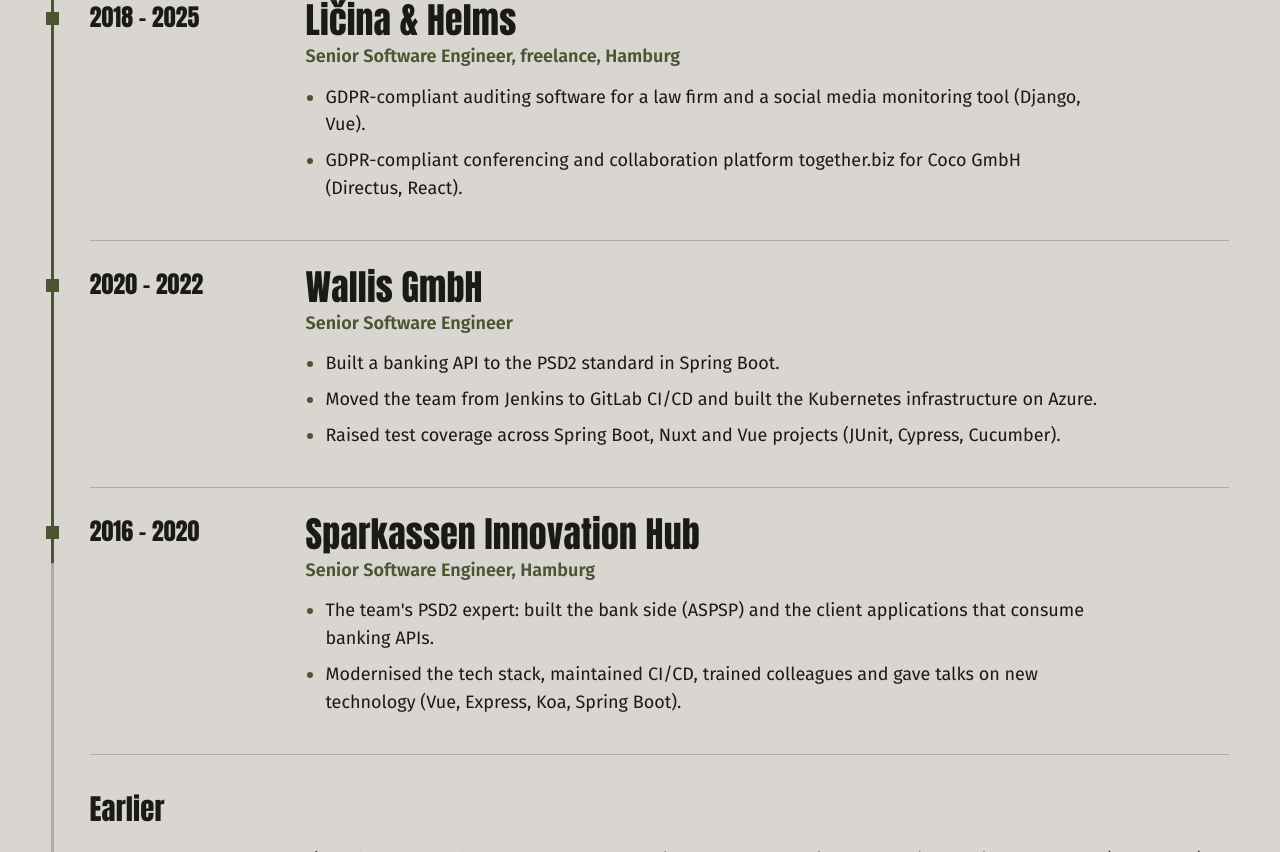
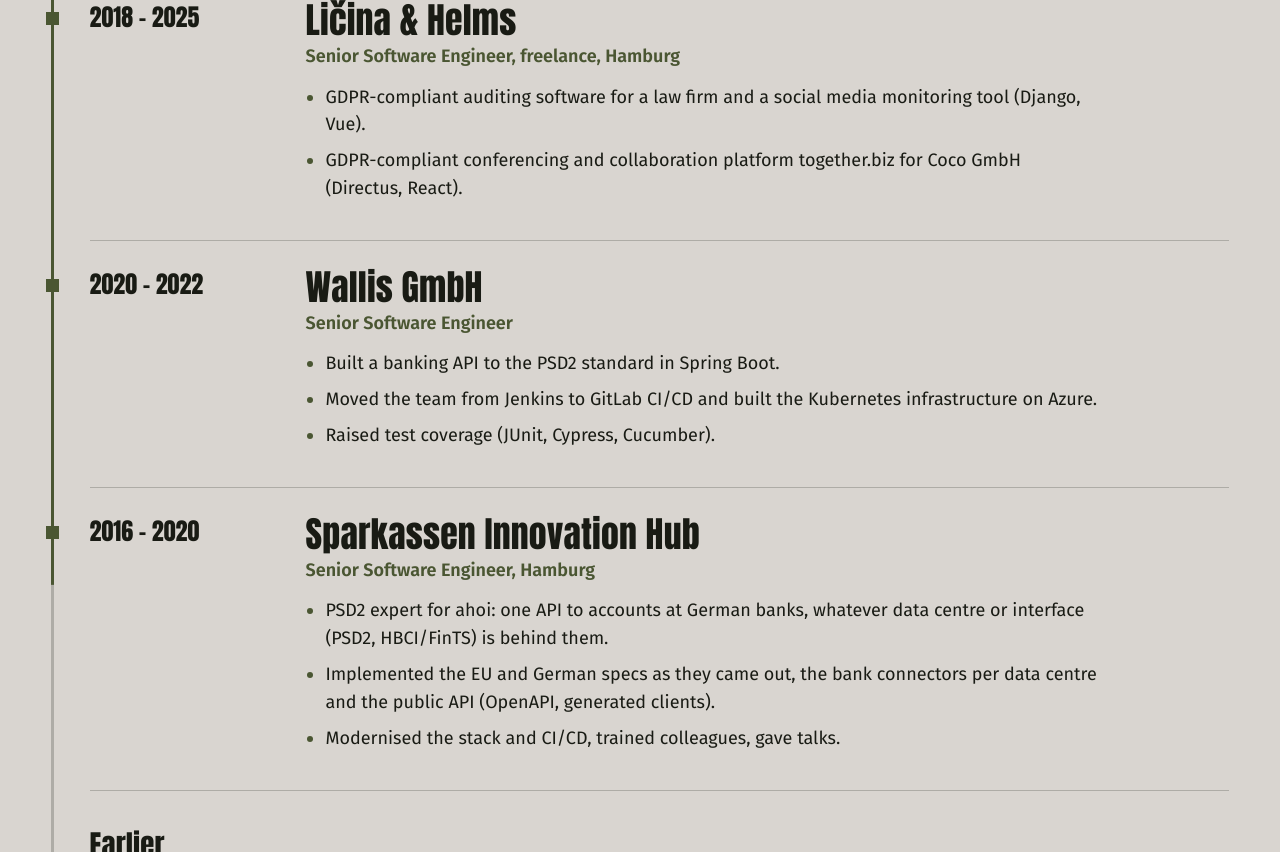
Before and after one commit to Senci/senad-licina, a website: page site/index.html in a window 1280 px wide. Shown: the part 4985-5837 px from the top of the page. Drawn offline with Linux system fonts and the light colour scheme.

Commit message:
CV: Sparkassen Innovation Hub describes ahoi as it was (spec tooling, bank connectors, public API), page 2 trimmed to fit

```diff
--- a/site/content.js
+++ b/site/content.js
@@ -234,7 +234,7 @@ window.CONTENT = {
           points: [
             "Built a banking API to the PSD2 standard in Spring Boot.",
             "Moved the team from Jenkins to GitLab CI/CD and built the Kubernetes infrastructure on Azure.",
-            "Raised test coverage across Spring Boot, Nuxt and Vue projects (JUnit, Cypress, Cucumber).",
+            "Raised test coverage (JUnit, Cypress, Cucumber).",
           ],
         },
         {
@@ -243,8 +243,9 @@ window.CONTENT = {
           place: "Hamburg",
           role: "Senior Software Engineer",
           points: [
-            "The team's PSD2 expert: built the bank side (ASPSP) and the client applications that consume banking APIs.",
-            "Modernised the tech stack, maintained CI/CD, trained colleagues and gave talks on new technology (Vue, Express, Koa, Spring Boot).",
+            "PSD2 expert for ahoi: one API to accounts at German banks, whatever data centre or interface (PSD2, HBCI/FinTS) is behind them.",
+            "Implemented the EU and German specs as they came out, the bank connectors per data centre and the public API (OpenAPI, generated clients).",
+            "Modernised the stack and CI/CD, trained colleagues, gave talks.",
           ],
         },
       ],
@@ -536,7 +537,7 @@ window.CONTENT = {
           points: [
             "Banking-API nach PSD2-Standard in Spring Boot entwickelt.",
             "Das Team von Jenkins auf GitLab CI/CD umgestellt und die Kubernetes-Infrastruktur auf Azure aufgebaut.",
-            "Testabdeckung in Spring-Boot-, Nuxt- und Vue-Projekten erhöht (JUnit, Cypress, Cucumber).",
+            "Testabdeckung erhöht (JUnit, Cypress, Cucumber).",
           ],
         },
         {
@@ -545,8 +546,9 @@ window.CONTENT = {
           place: "Hamburg",
           role: "Senior Software Engineer",
           points: [
-            "PSD2-Experte im Team: die Bankseite (ASPSP) und die Client-Anwendungen gebaut, die Banking-APIs nutzen.",
-            "Tech-Stack modernisiert, CI/CD betreut, Kollegen geschult und Vorträge über neue Technologien gehalten (Vue, Express, Koa, Spring Boot).",
+            "PSD2-Experte für ahoi: eine API für Konten bei deutschen Banken, unabhängig von Rechenzentrum und Schnittstelle (PSD2, HBCI/FinTS).",
+            "EU- und deutsche Spezifikationen bei Erscheinen umgesetzt, dazu die Bankanbindung je Rechenzentrum und die öffentliche API (OpenAPI, generierte Clients).",
+            "Stack und CI/CD modernisiert, Kollegen geschult, Vorträge gehalten.",
           ],
         },
       ],
--- a/site/cv.css
+++ b/site/cv.css
@@ -31,7 +31,7 @@ p { margin: 0; }
 .head__img { height: 58mm; width: auto; margin-right: -4mm; display: block; }
 
 .cols { display: grid; grid-template-columns: minmax(0, 1fr) 53mm; gap: 9mm; padding: 8mm var(--m) 0; }
-.page--2 .cols { padding-top: 16mm; }
+.page--2 .cols { padding-top: 10mm; }
 .profile { font-size: 11.2pt; line-height: 1.45; margin-bottom: 7mm; }
 
 .block { margin-bottom: 6.5mm; }
```
Also changed, not shown: 2 other files.
